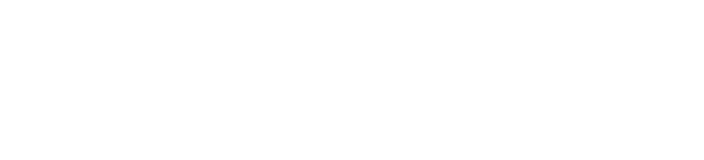
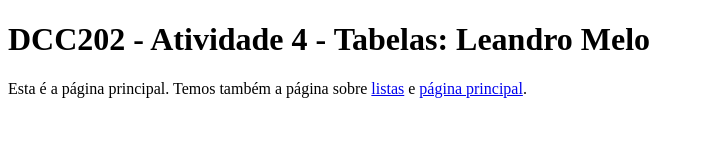
Before and after one commit to ufjf-dcc202/ufjf-dcc202-2023-3-b-atv4-melo-leandro, a website: page tabelas.html in a window 1280 px wide. Shown: the whole page, without its empty margins (0-704 px from the left). Drawn offline with Linux system fonts and the light colour scheme.

Commit message:
adiciona conteúdo no tabelas.html e conserta links

```diff
--- a/tabelas.html
+++ b/tabelas.html
@@ -1,11 +1,15 @@
 <!DOCTYPE html>
-<html lang="en">
+<html lang="pt">
 <head>
     <meta charset="UTF-8">
     <meta name="viewport" content="width=device-width, initial-scale=1.0">
-    <title>Document</title>
+    <title>DCC202 - Atividade 4 - Tabelas: Leandro Melo</title>
+
 </head>
 <body>
-
+    <main>
+        <h1>DCC202 - Atividade 4 - Tabelas: Leandro Melo</h1>
+        <p>Esta é a página principal. Temos também a página sobre <a href="listas.html">listas</a> e <a href="index.html">página principal</a>.</p>
+    </main>
 </body>
 </html>
```
